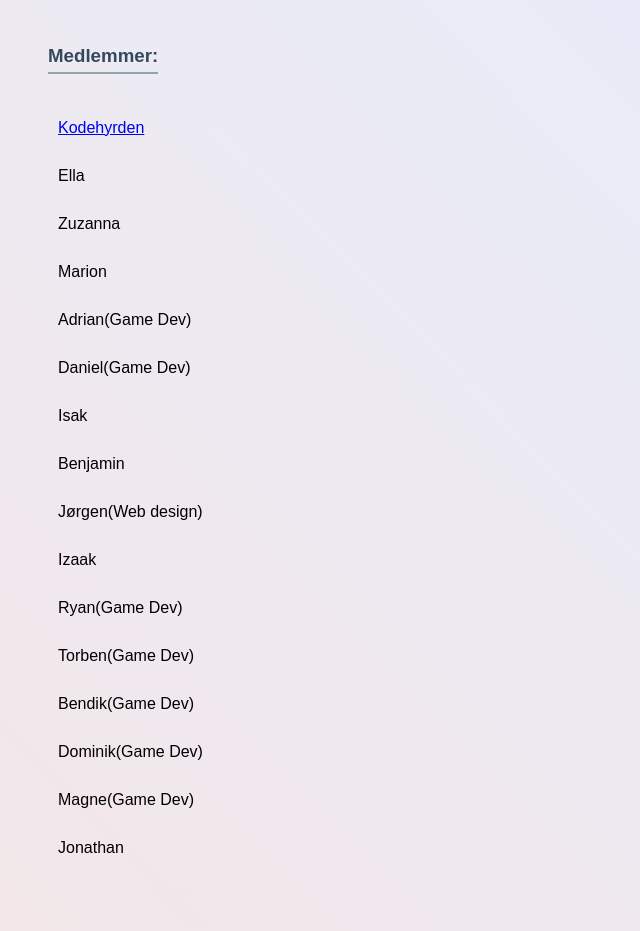
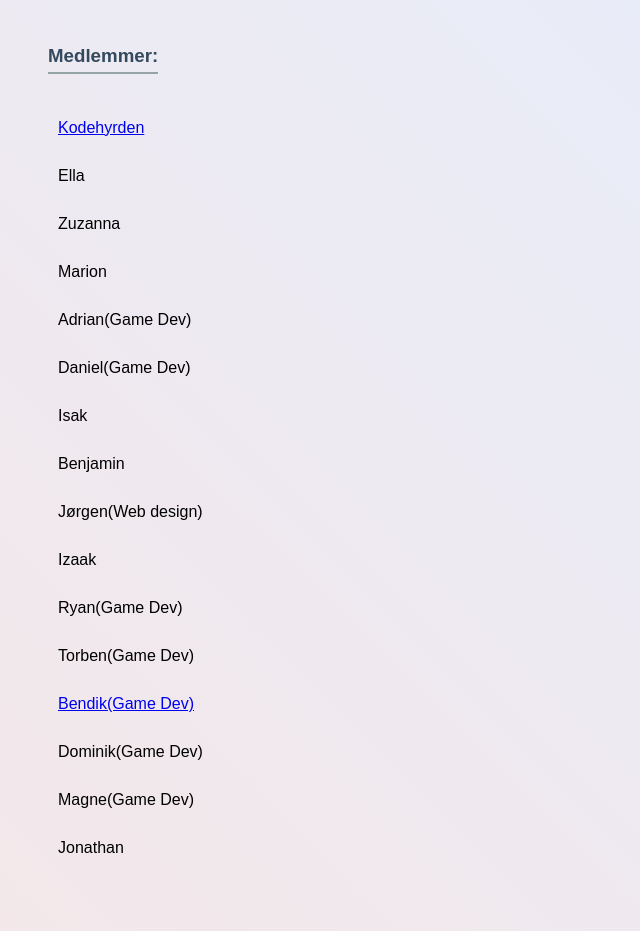
Before and after one commit to erdalprogrammering/erdalprogrammering.github.io, a plain HTML site: page index.html in a window 1280 px wide. Shown: the part 127-1058 px from the top of the page, without its empty margins (0-640 px from the left). Drawn offline with Linux system fonts and the light colour scheme.

Commit message:
La til lenke til Bendik sin side

```diff
--- a/index.html
+++ b/index.html
@@ -77,7 +77,7 @@
     <li>Izaak</li>
     <li>Ryan(Game Dev)</li>
     <li>Torben(Game Dev)</li>
-    <li>Bendik(Game Dev)</li>
+    <li><a href="./students/Bendik/index.html">Bendik(Game Dev)</a></li>
     <li>Dominik(Game Dev)</li>
     <li>Magne(Game Dev)</li>
     <li>Jonathan</li>
```
